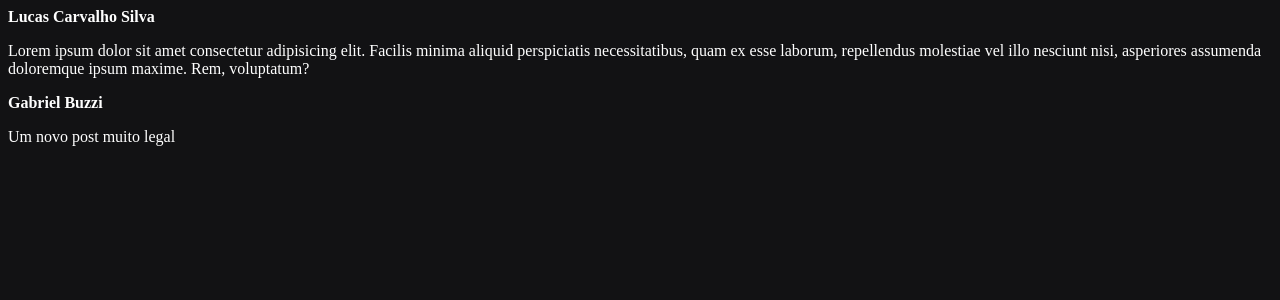
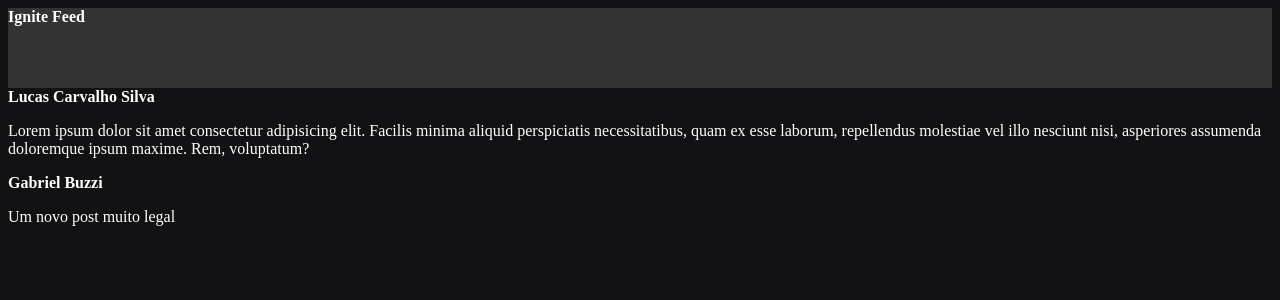
Before and after one commit to LucasCarvalhoSilva/01-fundamentos-reactjs, a React (Vite) app: page / in a window 1280 px wide. Shown: the top 300 px of the page. Built offline with nearby package versions, Linux system fonts and the light colour scheme.

Commit message:
criei o primeiro componente e um css module para ele

```diff
--- a/src/App.jsx
+++ b/src/App.jsx
@@ -1,3 +1,4 @@
+import { Header } from "./components/Header"
 import {Post} from "./Post"
 
 import './styles.css'
@@ -5,6 +6,8 @@
 export function App() {
   return (
     <div>
+
+      <Header />
       <Post
         author="Lucas Carvalho Silva"
         content="Lorem ipsum dolor sit amet consectetur adipisicing elit. Facilis minima aliquid perspiciatis necessitatibus, quam ex esse laborum, repellendus       molestiae vel illo nesciunt nisi, asperiores assumenda doloremque ipsum maxime. Rem, voluptatum?"
--- /dev/null
+++ b/src/components/Header.jsx
@@ -0,0 +1,9 @@
+import styles from './Header.module.css'
+
+export function Header () {
+    return (
+        <header className={styles.header}>
+            <strong >Ignite Feed</strong>
+        </header>
+    );
+}
--- /dev/null
+++ b/src/components/Header.module.css
@@ -0,0 +1,4 @@
+.header {
+    background-color: #333;
+    height: 80px;
+}
```
